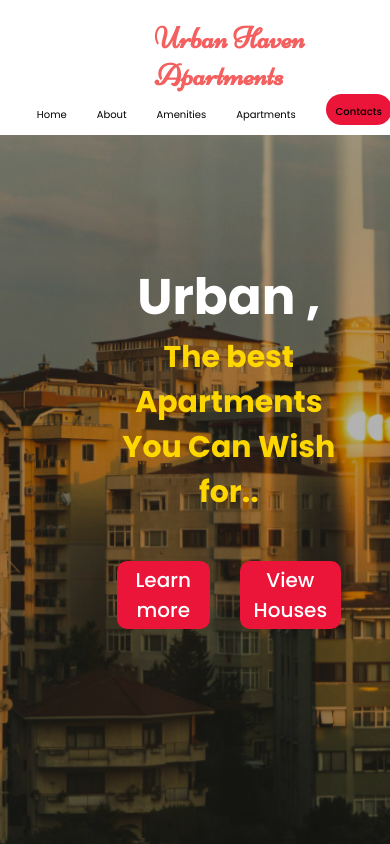
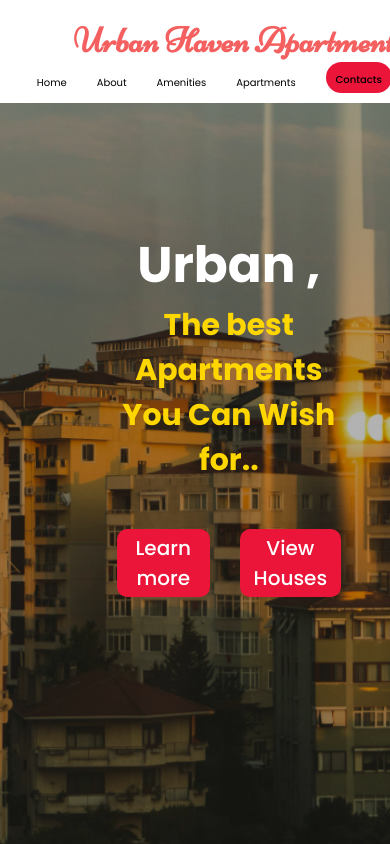
Before and after one commit to KATAMII/Urban-Haven-apartments, a website built with Vite: page index.html in a window 390 px wide. Shown: the top 844 px of the page. Built offline with nearby package versions, Linux system fonts and the light colour scheme; files whose address does not match are found by name.

Commit message:
add some responsiveness on about

```diff
--- a/style.css
+++ b/style.css
@@ -205,8 +205,9 @@ span{
         margin-right: 20rem;
     }
     .logo{
-        margin-right: 15rem;
-        margin-left: 10rem;
+       font-size: 3.5rem;
+       margin-right: 7rem;
+
     }
     .store{
         font-size: 3rem;
@@ -579,8 +580,6 @@ form{
         width: 50%;
         margin-right: 15rem;
     }
-}
-@media screen and (max-width: 51em) {
     .row{
         display: flex;
         justify-content: center;
@@ -589,3 +588,8 @@ form{
         gap: 4rem;
     }
 }
+@media screen and (max-width: 27em) {
+    .about-text-box{
+        margin-left: 2rem;
+    }
+}
```
